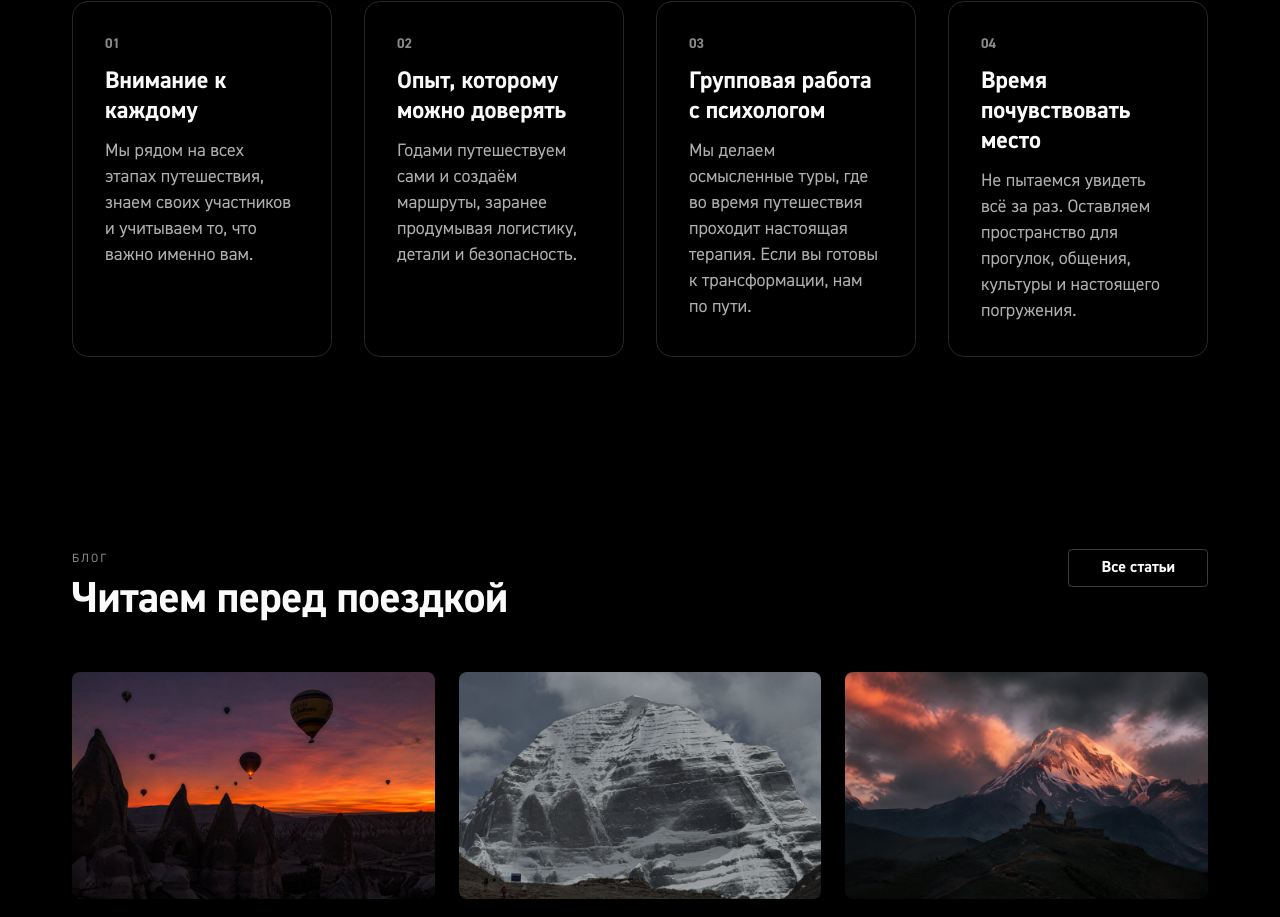
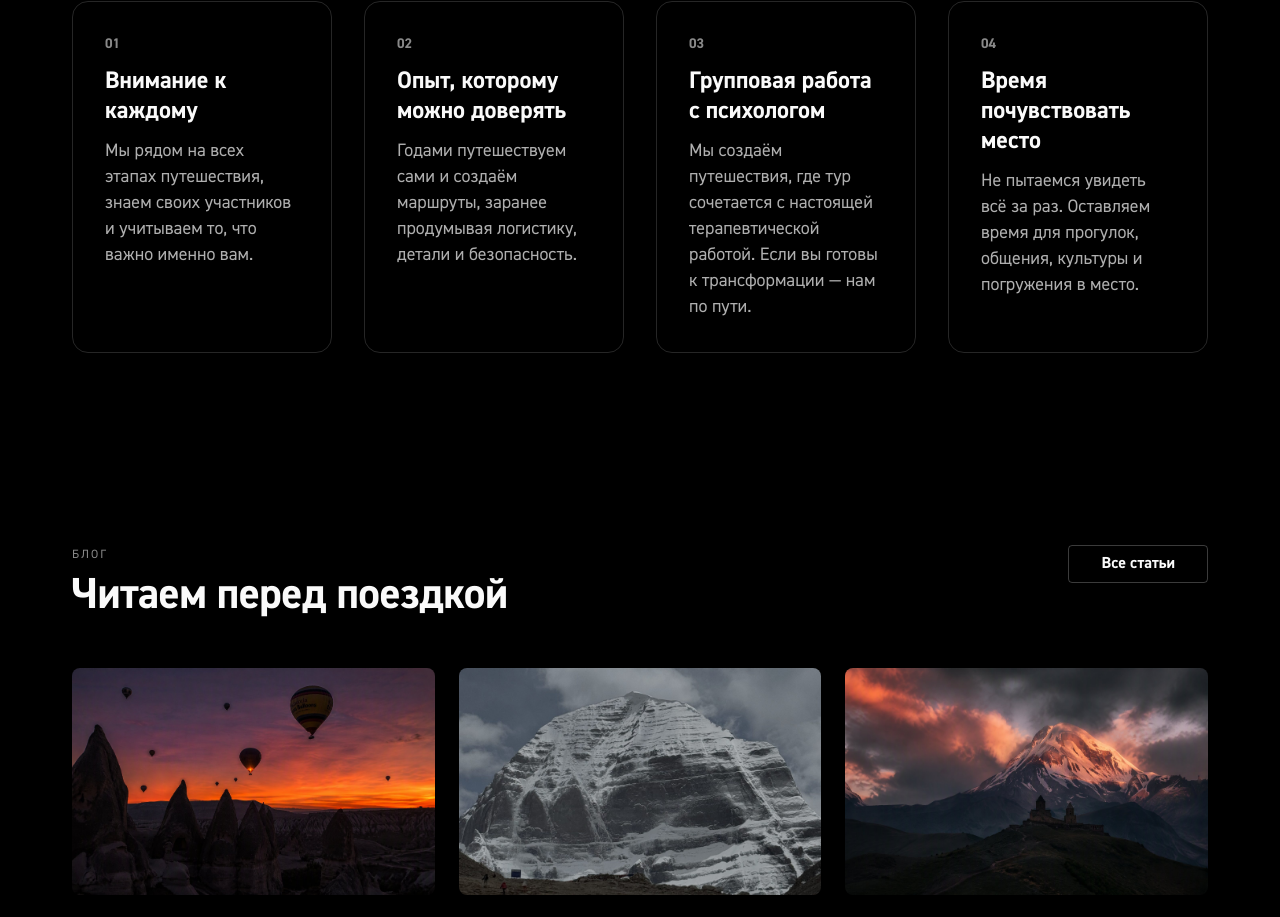
Before and after one commit to fifulina-uxui/wild-soul-routes, a React (Vite) app: page / in a window 1280 px wide. Shown: the part 4273-5190 px from the top of the page. Built offline with nearby package versions, Linux system fonts and the light colour scheme.

Commit message:
Update psychologist and feel-the-place card texts

```diff
--- a/src/data/content.ts
+++ b/src/data/content.ts
@@ -524,11 +524,11 @@ export const content: Record<'ru' | 'en', PageContent> = {
         },
         {
           title: 'Групповая работа с психологом',
-          text: 'Мы делаем осмысленные туры, где во время путешествия проходит настоящая терапия. Если вы готовы к трансформации, нам по пути.',
+          text: 'Мы создаём путешествия, где тур сочетается с настоящей терапевтической работой. Если вы готовы к трансформации — нам по пути.',
         },
         {
           title: 'Время почувствовать место',
-          text: 'Не пытаемся увидеть всё за раз. Оставляем пространство для прогулок, общения, культуры и настоящего погружения.',
+          text: 'Не пытаемся увидеть всё за раз. Оставляем время для прогулок, общения, культуры и погружения в место.',
         },
       ],
     },
@@ -1067,11 +1067,11 @@ export const content: Record<'ru' | 'en', PageContent> = {
         },
         {
           title: 'Group work with a psychologist',
-          text: 'We create meaningful journeys where real therapy happens along the way. If you are ready for a transformation, we are on the same path.',
+          text: 'We create journeys where the tour is combined with real therapeutic work. If you are ready for a transformation — we are on the same path.',
         },
         {
           title: 'Time to feel the place',
-          text: 'We do not try to see everything at once. We leave room for walks, conversations, culture and genuine immersion.',
+          text: 'We do not try to see everything at once. We leave time for walks, conversations, culture and immersion in the place.',
         },
       ],
     },
```
